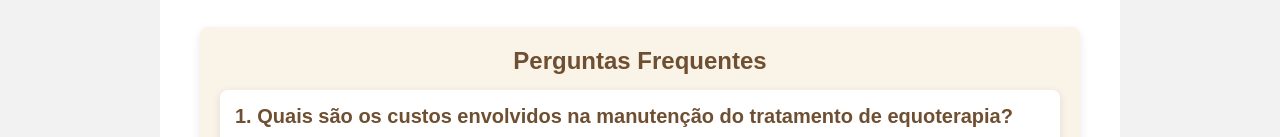
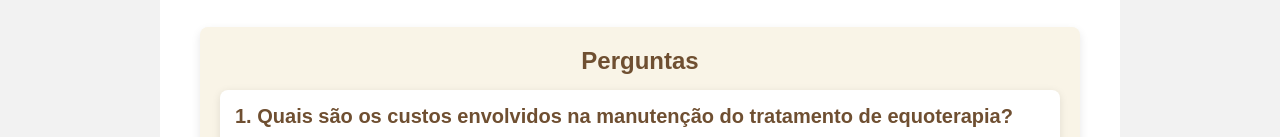
Before and after one commit to alemaga05/veterinaria, a plain HTML site: page index.html in a window 1280 px wide. Shown: the part 3015-3152 px from the top of the page. Drawn offline with Linux system fonts and the light colour scheme; a script that the page names is missing.

Commit message:
Update index.html

```diff
--- a/index.html
+++ b/index.html
@@ -141,7 +141,7 @@
         </div>
         </div>
         <div class="faq-container">
-            <h3>Perguntas Frequentes</h3>
+            <h3>Perguntas</h3>
 
             <div class="faq-item">
                 <h4>1. Quais são os custos envolvidos na manutenção do tratamento de equoterapia?</h4>
```
